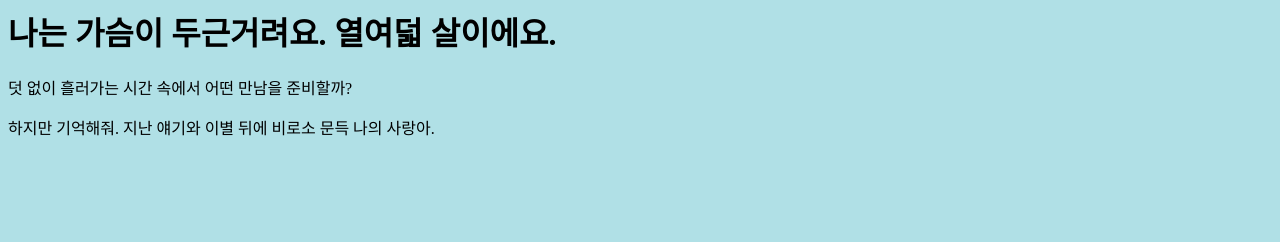
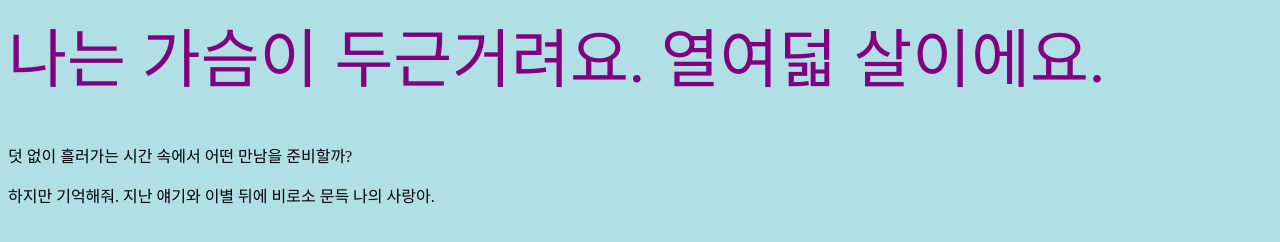
Before and after one commit to iggywocky/Atobarrier, a plain HTML site: page index.html in a window 1280 px wide. Drawn offline with Linux system fonts and the light colour scheme.

Commit message:
h1 font size color weight setting

```diff
--- a/style.css
+++ b/style.css
@@ -1,3 +1,8 @@
 body {
   background-color: powderblue;
 }
+h1 {
+  color: purple;
+  font-size: 4rem;
+  font-weight: 200;
+}
```
